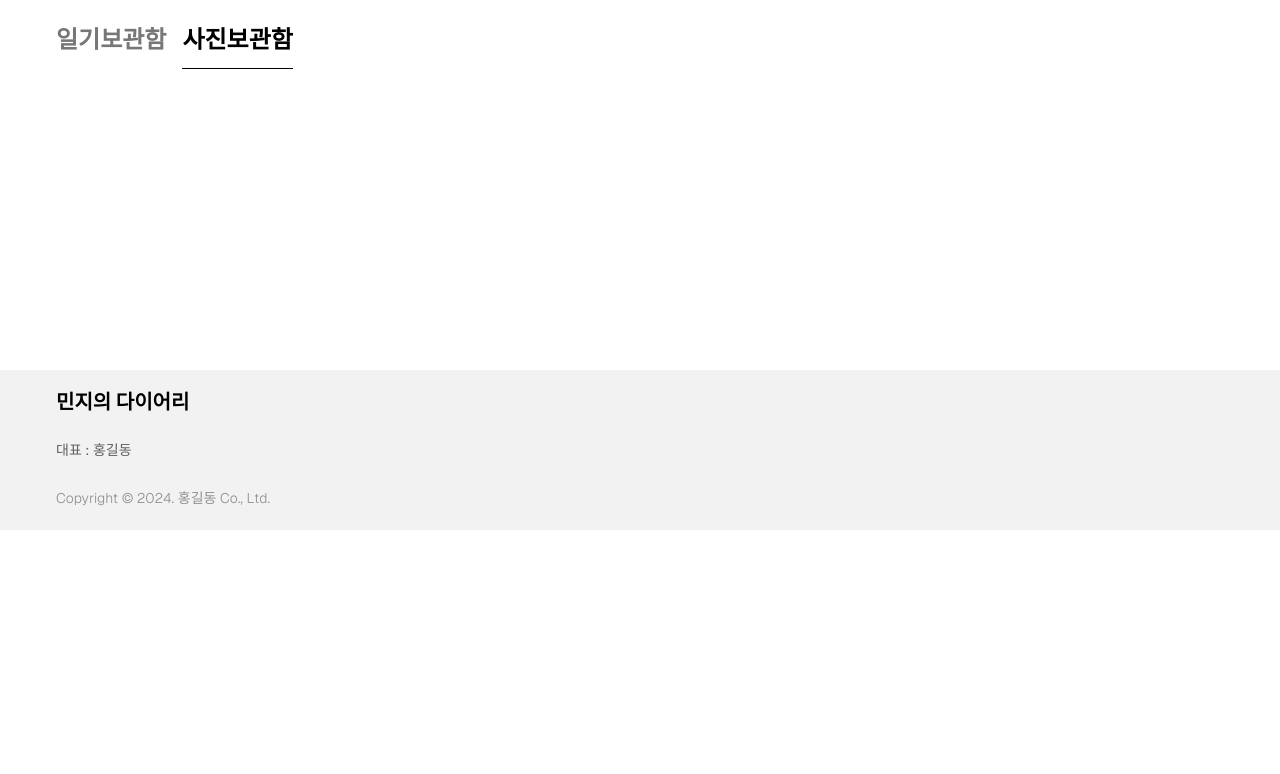
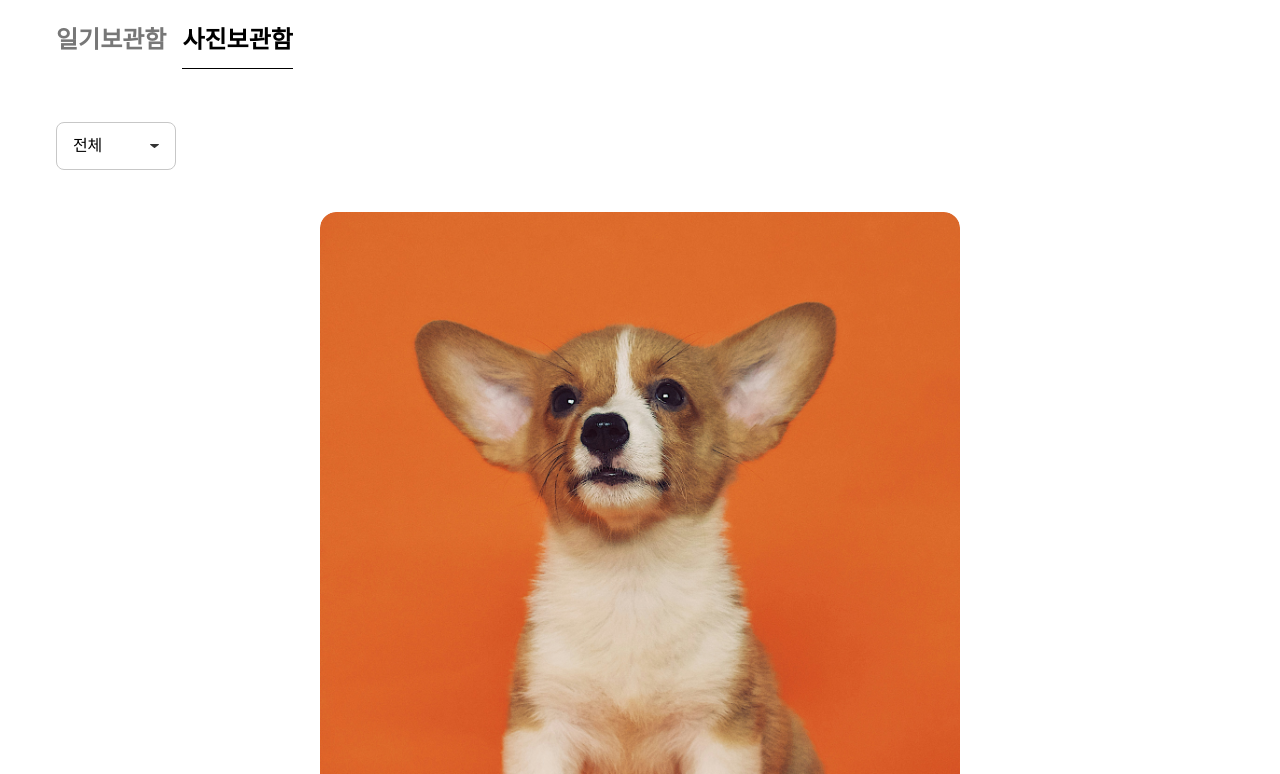
Before and after one commit to sjfh12345/vibe-depoly, a Next.js app: page /pictures in a window 1280 px wide. Shown: the part 326-1100 px from the top of the page. Before the commit the page ends 856 px from the top, so only its background shows below. Built offline with nearby package versions, Linux system fonts and the light colour scheme.

Commit message:
feat(pictures): 사진 페이지 UI 컴포넌트 구현

```diff
--- a/src/components/pictures/index.tsx
+++ b/src/components/pictures/index.tsx
@@ -1,22 +1,66 @@
 'use client';
 
-import React from 'react';
+import React, { useState } from 'react';
+import Image from 'next/image';
 import styles from './styles.module.css';
+import Selectbox from '../../commons/components/selectbox';
 
 export default function Pictures() {
+  const [filterValue, setFilterValue] = useState('all');
+
+  const handleFilterChange = (value: string) => {
+    setFilterValue(value);
+  };
+
+  // Mock 데이터: 강아지 사진 목록 (모두 dog-1.jpg 사용)
+  const pictureList = Array.from({ length: 12 }, (_, index) => ({
+    id: index + 1,
+    image: '/images/dog-1.jpg',
+  }));
+
   return (
     <div className={styles.container} data-testid="pictures-page-content">
       {/* 첫 번째 gap 영역 - 32px */}
       <div className={styles.gap}></div>
 
       {/* filter 영역 - 1168 x 48px */}
-      <div className={styles.filter}></div>
+      <div className={styles.filter}>
+        <Selectbox
+          variant="primary"
+          size="medium"
+          options={[
+            { value: 'all', label: '전체' },
+            { value: 'recent', label: '최근' },
+            { value: 'oldest', label: '오래된' }
+          ]}
+          value={filterValue}
+          onChange={handleFilterChange}
+          className={styles.filterSelect}
+          placeholder="전체"
+        />
+      </div>
 
       {/* 두 번째 gap 영역 - 42px */}
       <div className={styles.gap}></div>
 
       {/* 메인 컨텐츠 영역 - 1168 x auto */}
-      <div className={styles.main}></div>
+      <div className={styles.main}>
+        <div className={styles.pictureGrid}>
+          {pictureList.map((picture) => (
+            <div
+              key={picture.id}
+              className={styles.pictureItem}
+            >
+              <Image
+                src={picture.image}
+                alt={`강아지 사진 ${picture.id}`}
+                fill
+                className={styles.pictureImage}
+              />
+            </div>
+          ))}
+        </div>
+      </div>
     </div>
   );
 }
--- a/src/components/pictures/styles.module.css
+++ b/src/components/pictures/styles.module.css
@@ -22,10 +22,44 @@
   width: 100%;
   max-width: 1168px;
   height: 48px;
+  display: flex;
+  align-items: center;
+}
+
+.filterSelect {
+  width: 120px;
 }
 
 .main {
   width: 100%;
   max-width: 1168px;
   height: auto;
+  display: flex;
+  align-items: flex-start;
+  justify-content: center;
 }
+
+.pictureGrid {
+  width: 100%;
+  display: grid;
+  grid-template-columns: 1fr;
+  gap: 24px;
+  padding: 0;
+  justify-items: center;
+}
+
+.pictureItem {
+  width: 640px;
+  height: 640px;
+  border-radius: 16px;
+  overflow: hidden;
+  cursor: pointer;
+  position: relative;
+}
+
+.pictureImage {
+  width: 100%;
+  height: 100%;
+  object-fit: cover;
+  border-radius: 16px;
+}
```
Also changed, not shown: src/components/pictures/prompts/prompt.201.ui.txt (added).
